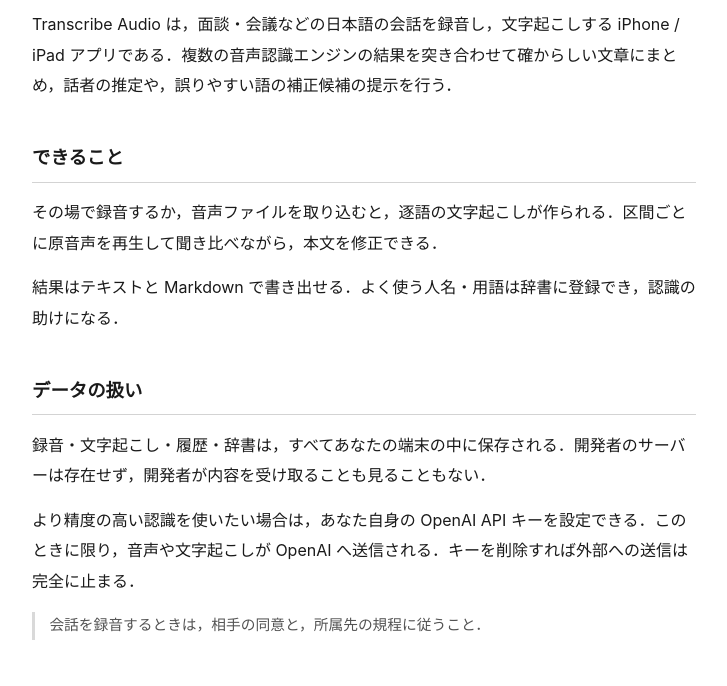
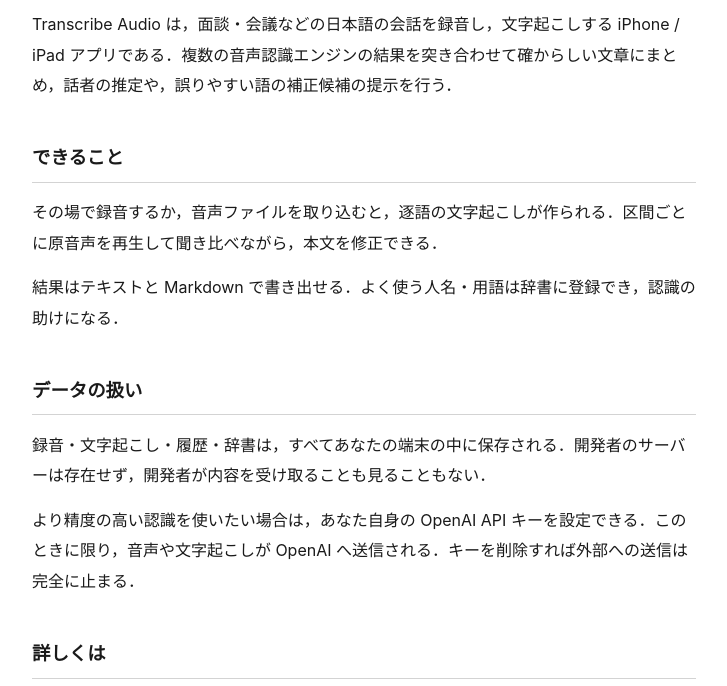
Before and after one commit to yozora5633/transcribe-audio, a plain HTML site: page ja/index.html in a window 1280 px wide. Shown: the part 87-773 px from the top of the page, without its empty margins (276-1003 px from the left). Drawn offline with Linux system fonts and the light colour scheme.

Commit message:
Remove recording notice from intro page

```diff
--- a/ja/index.html
+++ b/ja/index.html
@@ -30,7 +30,6 @@ footer{margin-top:3rem;padding-top:1rem;border-top:1px solid rgba(128,128,128,.3
 <h2>データの扱い</h2>
 <p>録音・文字起こし・履歴・辞書は，すべてあなたの端末の中に保存される．開発者のサーバーは存在せず，開発者が内容を受け取ることも見ることもない．</p>
 <p>より精度の高い認識を使いたい場合は，あなた自身の OpenAI API キーを設定できる．このときに限り，音声や文字起こしが OpenAI へ送信される．キーを削除すれば外部への送信は完全に止まる．</p>
-<div class="note">会話を録音するときは，相手の同意と，所属先の規程に従うこと．</div>
 <h2>詳しくは</h2>
 <ul>
 <li><a href="privacy.html">プライバシーポリシー</a></li>
```
